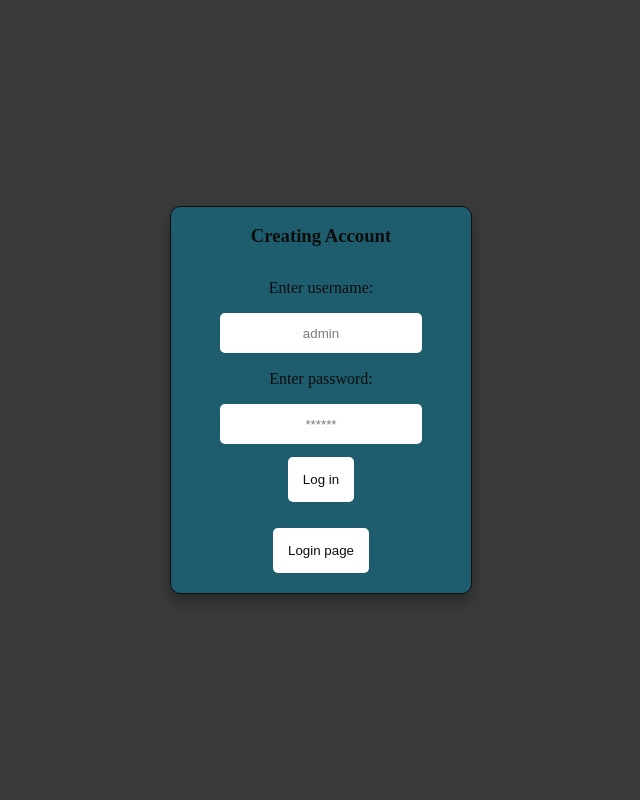
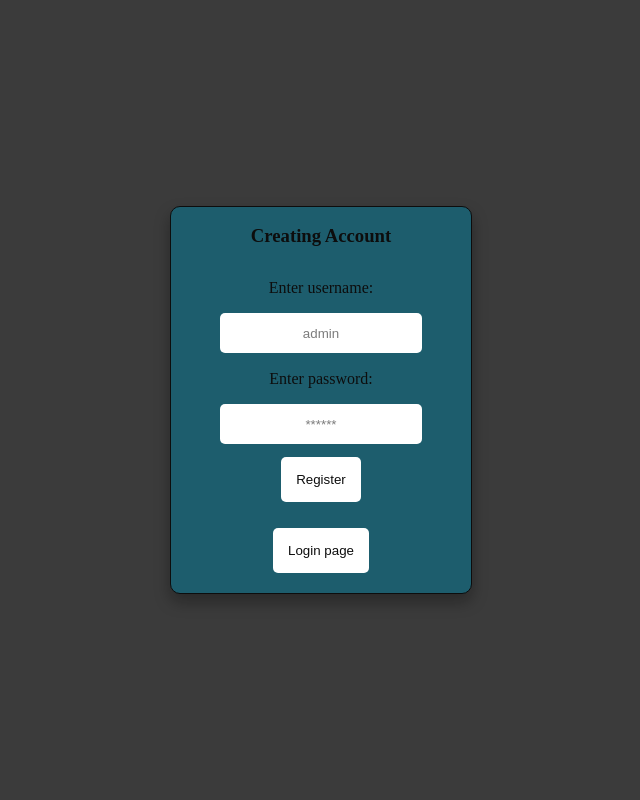
Before and after one commit to facn5/ExpressCars, a Node project: template src/views/layouts/registerPageLayout.hbs in a window 1280 px wide. Shown: the whole page, without its empty margins (319-959 px from the left). Run offline with Node 20 templates, Linux system fonts and the light colour scheme; the template is opened without the code that fills it, so the values that code supplies are empty.

```diff
--- a/src/views/layouts/registerPageLayout.hbs
+++ b/src/views/layouts/registerPageLayout.hbs
@@ -22,7 +22,7 @@
         value=""
       />
 
-      <button type="submit" name="button">Log in</button>
+      <button type="submit" name="button">Register</button>
     </form>
       <p style="color: {{color}}">
       {{msg}}
```
